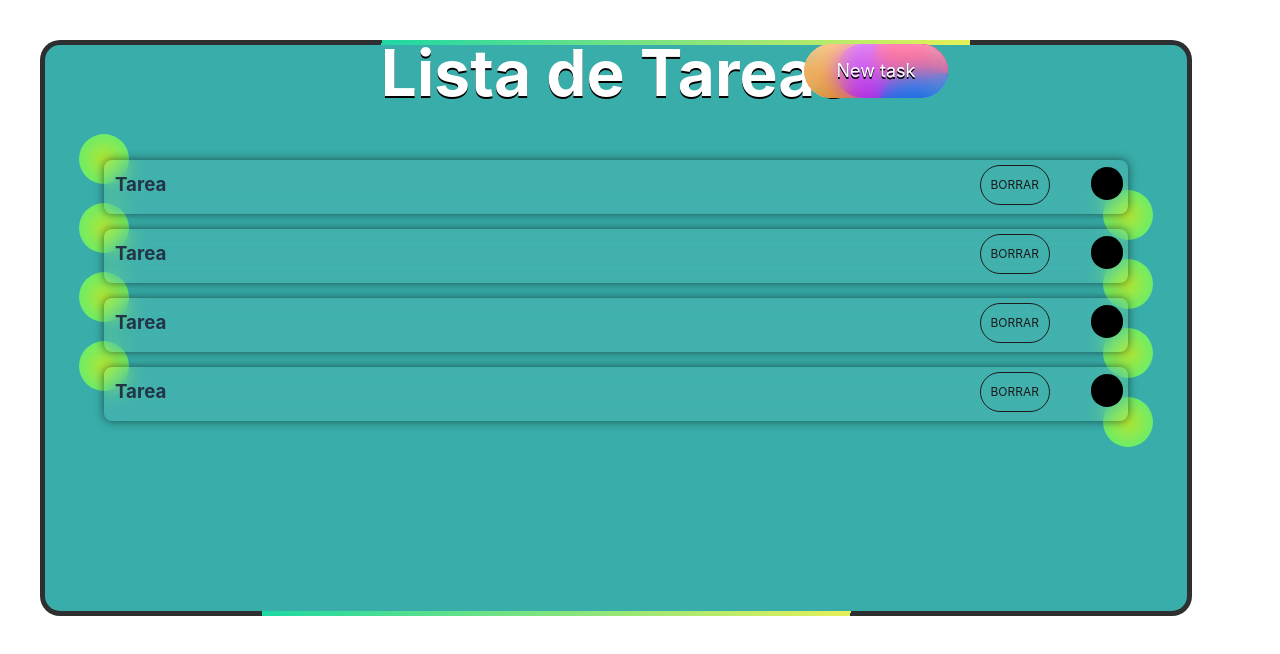
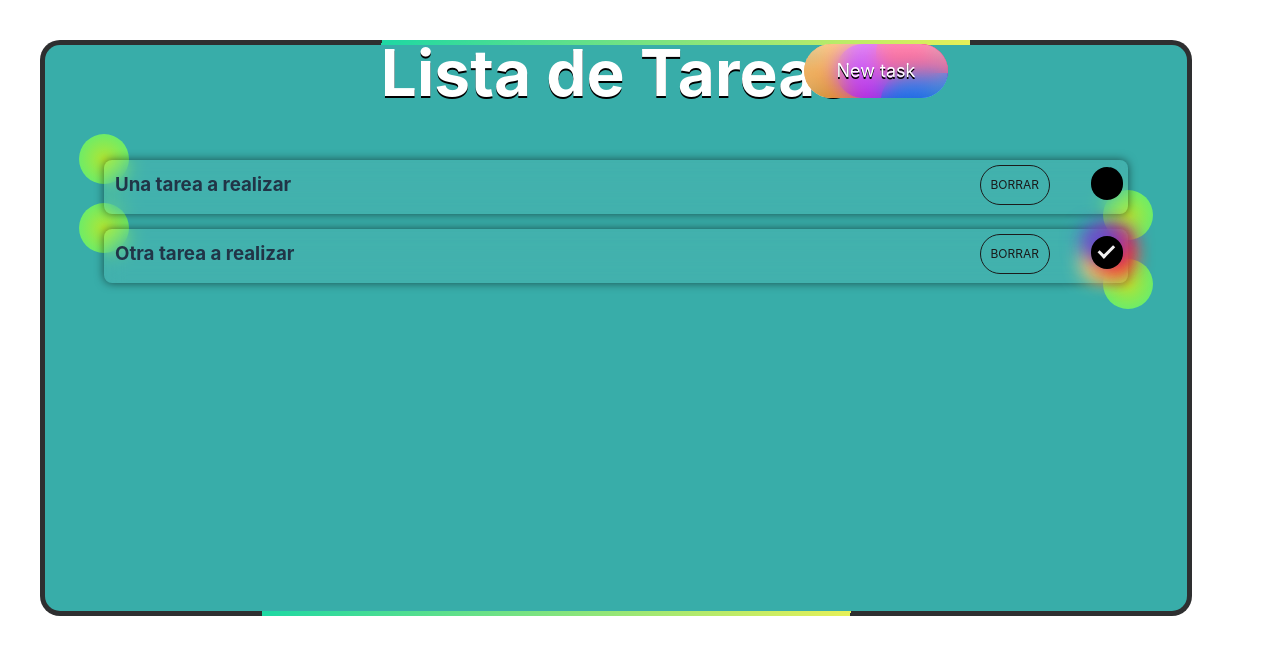
Before and after one commit to Flopyflor/to-do-list-react, a React (Vite) app: page / in a window 1280 px wide. Shown: the top 654 px of the page. Built offline with nearby package versions, Linux system fonts and the light colour scheme.

Commit message:
feat(app): add check and delete task functionality

```diff
--- a/src/Components/App/App.jsx
+++ b/src/Components/App/App.jsx
@@ -1,12 +1,50 @@
-import React from 'react';
+import React, { useState, useEffect } from 'react';
 import './App.css';
 import TaskBoard from '../TaskBoard/TaskBoard';
 
+const tasksFromDb = [
+    {
+        'id': '2987643782873428734872yt87',
+        'title': 'Una tarea a realizar',
+        'description': 'Con mucho esfuerzo',
+        'category': 'AMARILLO',
+        'endDate': '2011-10-05T14:48:00.000Z',
+        'isCompleted':  false
+    },
+    {
+        'id': '3456346523465erfdgege',
+        'title': 'Otra tarea a realizar',
+        'description': 'Con poquito esfuerzo',
+        'category': 'VERDE',
+        'endDate': '2011-10-05T14:48:00.000Z',
+        'isCompleted':  true
+    }
+];
+
 const App = () => {
+    const [tasks, setTasks] = useState(tasksFromDb);
+
+    const changeTaskStatus = ( task, isCompleted ) => {
+        const newTasks = [ ...tasks ];
+
+        const taskToChange = newTasks.find(item => item.id === task.id);
+        taskToChange.isCompleted = isCompleted;
+
+        setTasks(newTasks);
+    };
+
+    const deleteTask = ( task ) => {
+        const newTasks = tasks.toSpliced(tasks.indexOf(task), 1);
+
+        setTasks(newTasks);
+    };
+
     return (
-        <div>
-            <TaskBoard />
-        </div>
+        <TaskBoard
+            tasks={tasks}
+            changeTaskStatus={changeTaskStatus}
+            deleteTask={deleteTask}
+        />
     );
 };
 
--- a/src/Components/CheckTaskButton/CheckTaskButton.jsx
+++ b/src/Components/CheckTaskButton/CheckTaskButton.jsx
@@ -1,20 +1,30 @@
-import React from 'react';
+import React, { useState } from 'react';
 import './CheckTaskButton.css';
+import PropTypes from 'prop-types';
 
-const CheckTaskButton = () => {
-    const handleChecked = ( event ) => {
-        const { checked } = event.target;
-        console.info(`La tarea se realizó con éxito. Valor: ${checked}`);
+const CheckTaskButton = ( { task, changeTaskStatus } ) => {
+    const [ isCompleted, setIsCompleted ] = useState(task.isCompleted);
+
+    const handleChecked = () => {
+        const newCheckState = !isCompleted;
+
+        setIsCompleted(newCheckState);
+        changeTaskStatus(task, newCheckState);
     };
 
     return (
         <div>
             <label className="container">
-                <input type="checkbox" onChange={handleChecked} />
+                <input type="checkbox" onChange={handleChecked} checked={isCompleted}/>
                 <div className="checkmark"></div>
             </label>
         </div>
     );
 };
 
+CheckTaskButton.propTypes = {
+    changeTaskStatus: PropTypes.func.isRequired,
+    task: PropTypes.object.isRequired
+};
+
 export default CheckTaskButton;
--- a/src/Components/DeleteTaskButton/DeleteTaskButton.jsx
+++ b/src/Components/DeleteTaskButton/DeleteTaskButton.jsx
@@ -1,12 +1,22 @@
 import React from 'react';
 import './DeleteTaskButton.css';
+import PropTypes from 'prop-types';
 
-const DeleteTaskButton = () => {
+const DeleteTaskButton = ( { task, deleteTask } ) => {
+    const handleClick = () => {
+        deleteTask(task);
+    };
+
     return (
         <div>
-            <a href="#" className="btn">Borrar</a>
+            <a href="#" className="btn" onClick={handleClick}>Borrar</a>
         </div>
     );
 };
 
+DeleteTaskButton.propTypes = {
+    deleteTask: PropTypes.func.isRequired,
+    task: PropTypes.object.isRequired
+};
+
 export default DeleteTaskButton;
--- a/src/Components/TaskBoard/TaskBoard.jsx
+++ b/src/Components/TaskBoard/TaskBoard.jsx
@@ -1,4 +1,5 @@
 import React from 'react';
+import PropTypes from 'prop-types';
 import './TaskBoard.css';
 
 import TaskCard from '../TaskCard/TaskCard';
@@ -8,7 +9,7 @@ import NewTaskButton from '../NewTaskButton/NewTaskButton';
 // mediante props para poder actualizar la lista de este componente
 // al crear una nueva tarea.
 
-const TaskBoard = () => {
+const TaskBoard = ( { tasks, changeTaskStatus, deleteTask } ) => {
     return (
         <div className="board">
             <div className="header">
@@ -19,13 +20,23 @@ const TaskBoard = () => {
             </div>
 
             <div className="board-items">
-                <TaskCard />
-                <TaskCard />
-                <TaskCard />
-                <TaskCard />
+                {tasks.length ? tasks.map(task => (
+                    <TaskCard
+                        key={task.id}
+                        task={task}
+                        changeTaskStatus={changeTaskStatus}
+                        deleteTask={deleteTask}
+                    />
+                )) : 'No hay tareas en la lista.'}
             </div>
         </div>
     );
 };
 
+TaskBoard.propTypes = {
+    changeTaskStatus: PropTypes.func.isRequired,
+    deleteTask: PropTypes.func.isRequired,
+    tasks: PropTypes.array.isRequired
+};
+
 export default TaskBoard;
--- a/src/Components/TaskCard/TaskCard.jsx
+++ b/src/Components/TaskCard/TaskCard.jsx
@@ -2,8 +2,9 @@ import React from 'react';
 import './TaskCard.css';
 import CheckTaskButton from '../CheckTaskButton/CheckTaskButton';
 import DeleteTaskButton from '../DeleteTaskButton/DeleteTaskButton';
+import PropTypes from 'prop-types';
 
-const TaskCard = () => {
+const TaskCard = ( { task, changeTaskStatus, deleteTask } ) => {
     return (
         <div>
             <div className="card">
@@ -11,13 +12,19 @@ const TaskCard = () => {
                 <div className="circle"></div>
                 <div className="card-inner">
                     <div className="task">
-                        <h3>Tarea</h3>
+                        <h3>{task.title}</h3>
                     </div>
                     <div className="delete-button">
-                        <DeleteTaskButton />
+                        <DeleteTaskButton
+                            task={task}
+                            deleteTask={deleteTask}
+                        />
                     </div>
                     <div className="check">
-                        <CheckTaskButton />
+                        <CheckTaskButton
+                            task={task}
+                            changeTaskStatus={changeTaskStatus}
+                        />
                     </div>
                 </div>
             </div>
@@ -25,4 +32,10 @@ const TaskCard = () => {
     );
 };
 
+TaskCard.propTypes = {
+    changeTaskStatus: PropTypes.func.isRequired,
+    deleteTask: PropTypes.func.isRequired,
+    task: PropTypes.object.isRequired
+};
+
 export default TaskCard;
```
Also changed, not shown: 1 other file (tests, documents, lock files or other folders).
